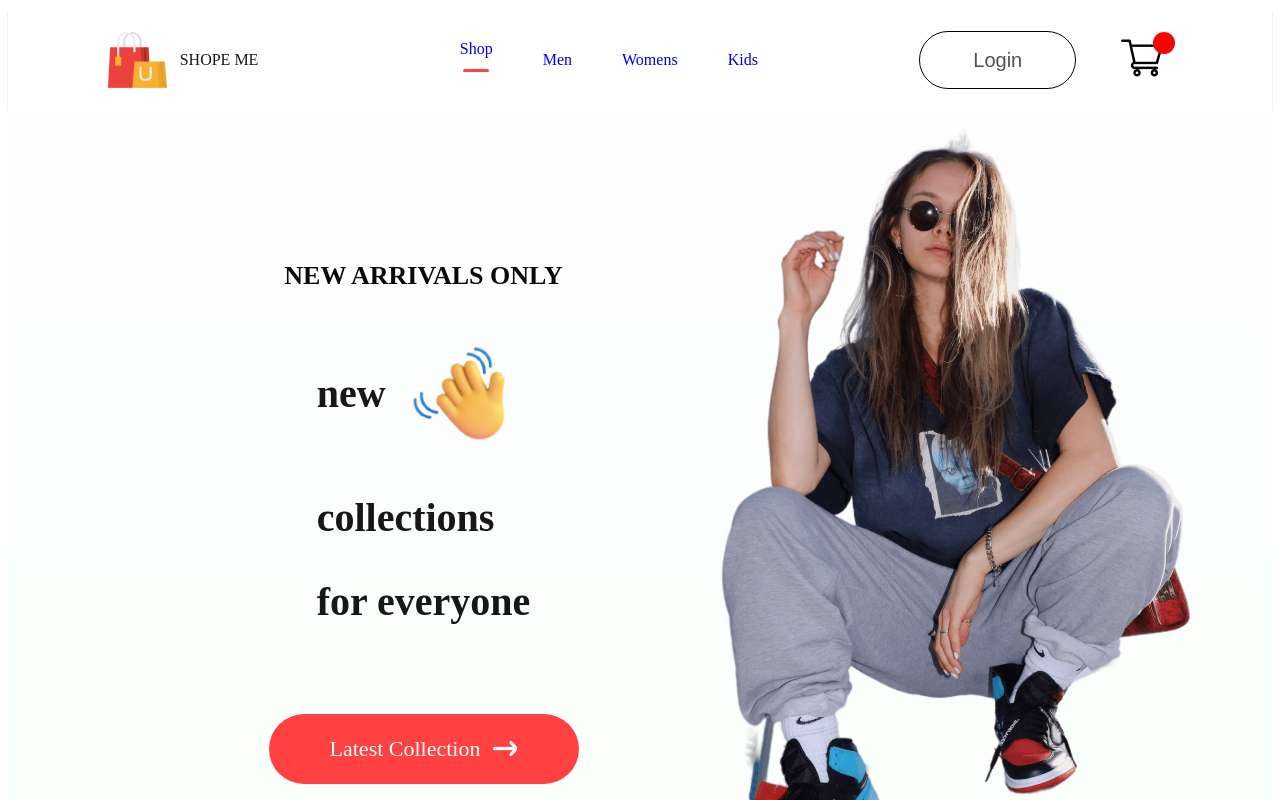
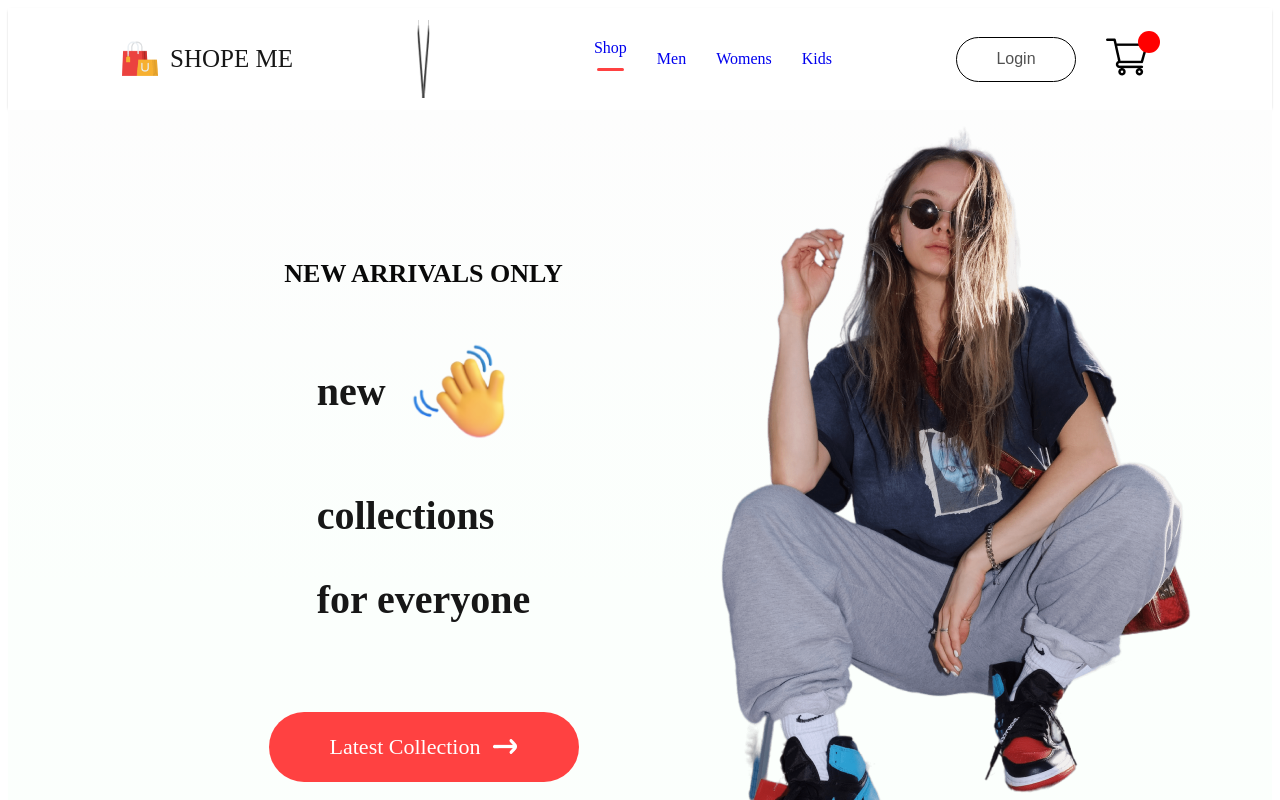
Before and after one commit to Mingtindu/ecom, a React (Vite) app in the folder frontend/: page / in a window 1280 px wide. Shown: the top 800 px of the page. Built offline with nearby package versions, Linux system fonts and the light colour scheme.

Commit message:
responsive code adding

```diff
--- a/frontend/src/components/Navbar/Navbar.css
+++ b/frontend/src/components/Navbar/Navbar.css
@@ -81,3 +81,58 @@
     color: white;
 
 }
+@media(max-width:1280px){
+    .navbar{
+        padding: 12px 50px;
+
+    }
+    .nav-logo img{
+        width: 40px;
+
+    }
+    .nav-logo p{
+        font-size: 25px;
+    }
+    .nav-menu{
+        gap: 30px;
+        font-size: 16px;
+    }
+    .nav-login-cart{
+        gap: 30px;
+
+    }
+    .nav-login-cart button{
+        width: 120px;
+        height: 45px;
+        font-size: 16px;
+    }
+    .nav-cart-count{
+        margin-left: -40px;
+        font-size: 12px;
+    }
+}
+@media(max-width:1024px){
+    .navbar{
+        padding: 12px 30px;
+
+
+    }
+    .nav-menu{
+        gap: 25px;
+        font-size: 14px;
+    }
+    .nav-login-cart button{
+        width: 80px;
+        height: 35px;
+        font-size: 14px;
+    }
+    .nav-login-cart img{
+        width: 30px;
+
+    }
+    .nav-cart-count{
+        width: 18px;
+        height: 18px;
+
+    }
+}
--- a/frontend/src/components/Navbar/Navbar.jsx
+++ b/frontend/src/components/Navbar/Navbar.jsx
@@ -1,17 +1,28 @@
-import React, { useState } from "react";
+import React, { useContext, useState,useRef } from "react";
 import './Navbar.css'
 import logo from '../Assets/logo.png'
 import cart_icon from '../Assets/cart_icon.png'
 import { Link } from "react-router-dom";
+import nav_dropdown from '../Assets/dropdown_icon.png'
+
+// import ShopContext from '.../Context/ShopContext.jsx'
 const Navbar = ()=>{
     const [menu,setMenu]= useState("Shop");
+    // const {getTotalCartItems0} = useContext(ShopContext)
+    const menuRef = useRef();
+    const dropdown_toggle=()=>{
+        menuRef.current.classList.toggle('nav-menu-visible')
+        e.target.classList.toggle('open');
+
+    }
     return(
         <div className="navbar">
            <div className="nav-logo">
             <img src={logo} alt="logo" />
             <p>SHOPE ME</p>
            </div>
-           <ul className="nav-menu">
+           <img src={nav_dropdown} onClick={dropdown_toggle} alt="" />
+           <ul ref={menuRef} className="nav-menu">
             <li onClick={()=>{setMenu("Shop")}}><Link style={{ textDecoration:'none'}} to='/'>Shop</Link>{menu=="Shop"?<hr/>:<></>}</li>
             <li onClick={()=>{setMenu("Men")}}><Link style={{ textDecoration:'none'}} to='/mens'>Men</Link>{menu=="Men"?<hr/>:<></>}</li>
             <li onClick={()=>{setMenu("Women")}}><Link style={{ textDecoration:'none'}} to='/womens'>Womens</Link> {menu=="Women"?<hr/>:<></>}</li>
```
